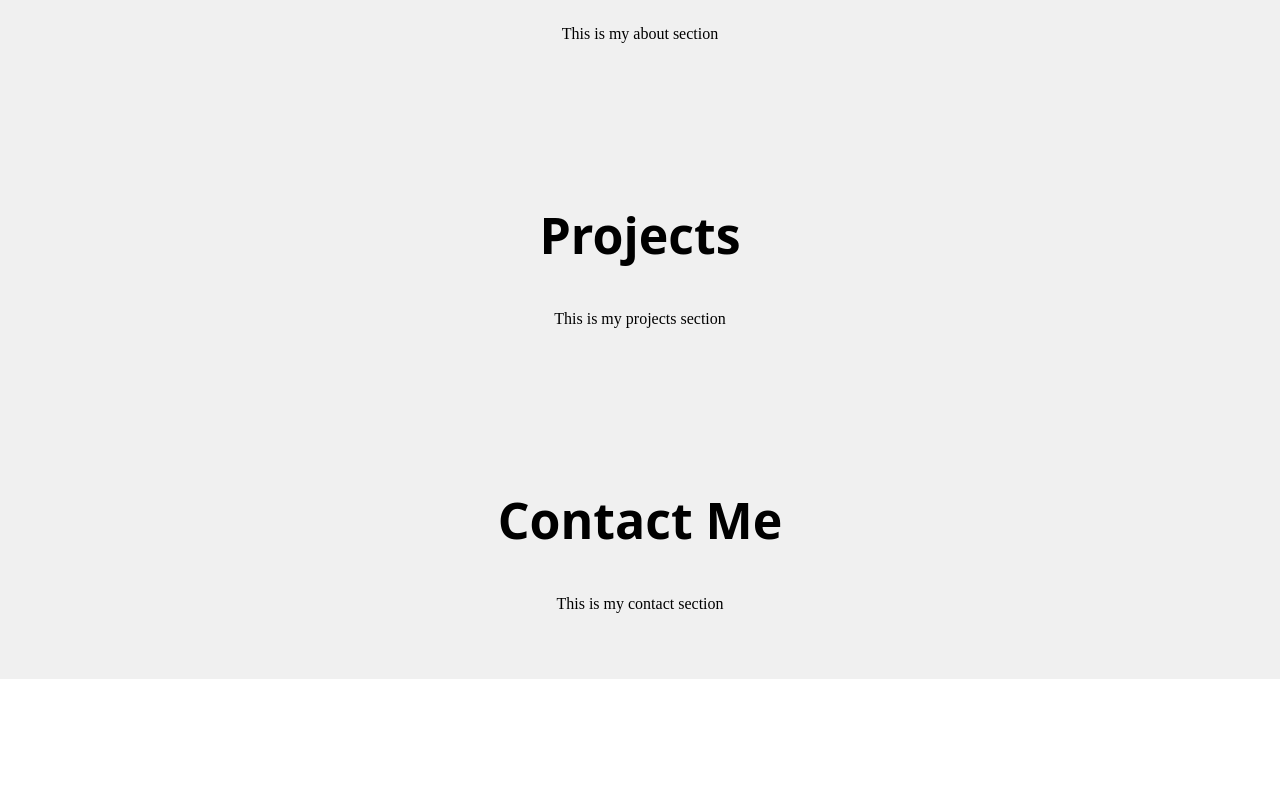
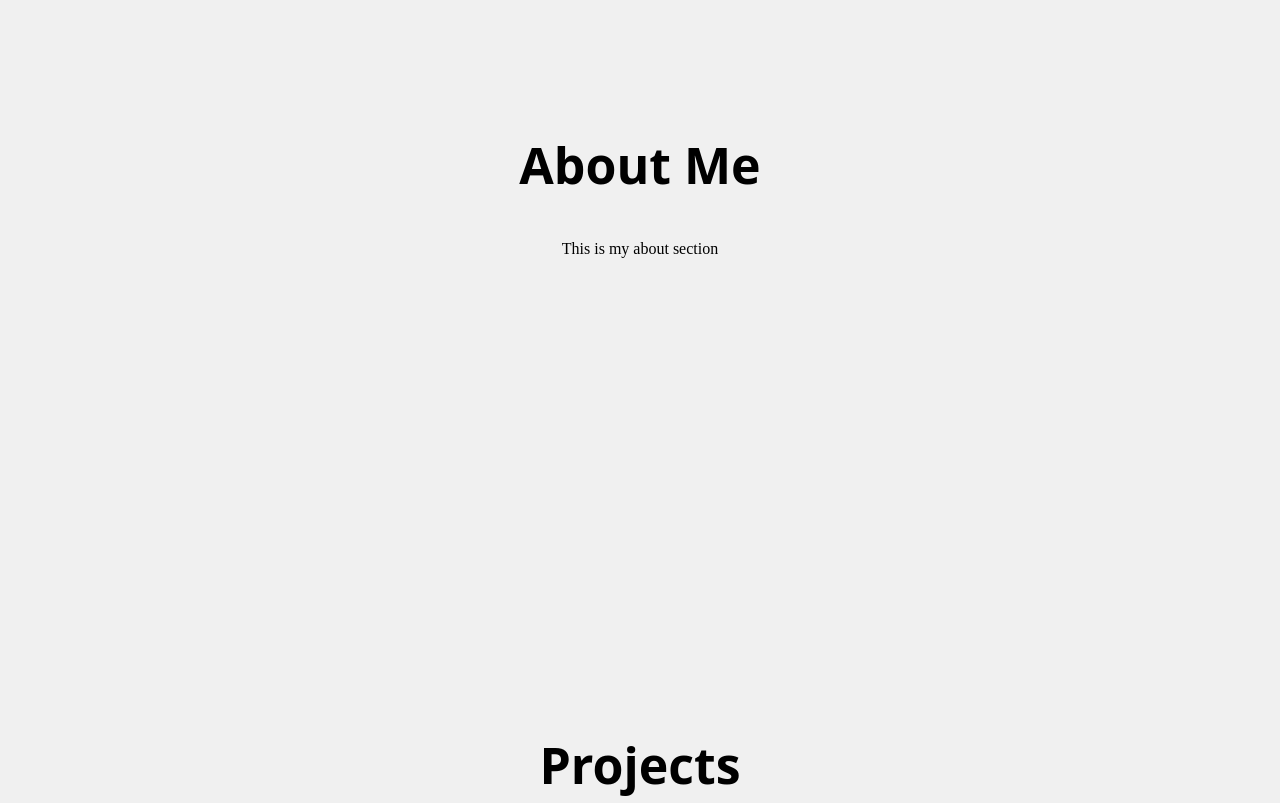
Before and after one commit to SavanPatel9/personalWeb, a plain HTML site: page index.html in a window 1280 px wide. Shown: the part 626-1429 px from the top of the page. Before the commit the page ends 1305 px from the top, so only its background shows below. Drawn offline with Linux system fonts and the light colour scheme.

Commit message:
Little changes

```diff
--- a/index.html
+++ b/index.html
@@ -3,7 +3,7 @@
 <head>
     <meta charset="UTF-8">
     <meta name="viewport" content="width=device-width, initial-scale=1.0">
-    <title>Document</title>
+    <title>Savan Patel</title>
     <link rel="stylesheet" href="style.css">
     <link rel="stylesheet" href="https://cdnjs.cloudflare.com/ajax/libs/font-awesome/6.0.0-beta3/css/all.min.css">
 </head>
--- a/style.css
+++ b/style.css
@@ -113,4 +113,9 @@ section {
     padding: 50px;
     text-align: center;
     background-color: #f0f0f0;
+    height: 500px;
 }
+
+.container {
+    overflow-y: scroll;
+}
```
